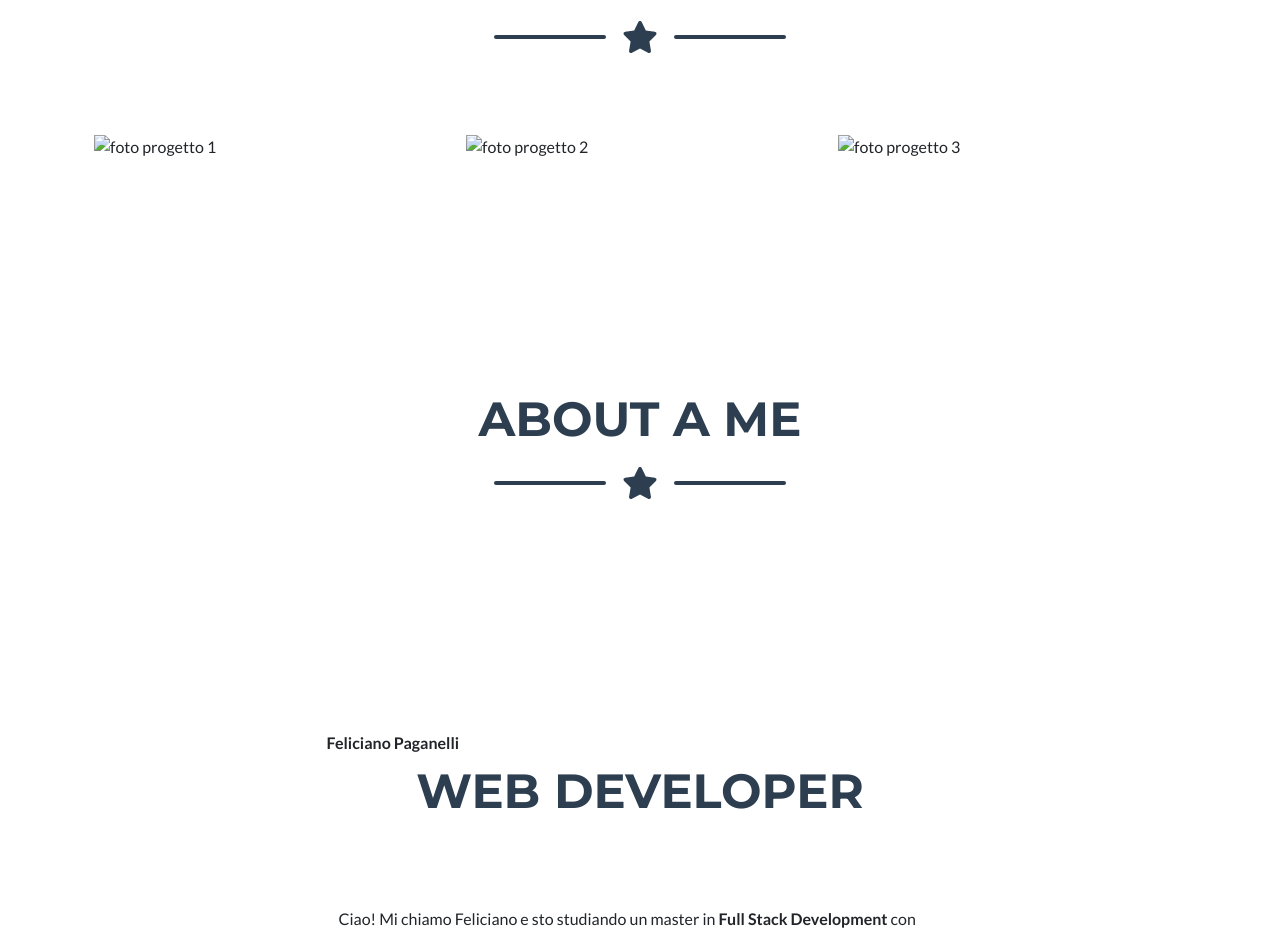
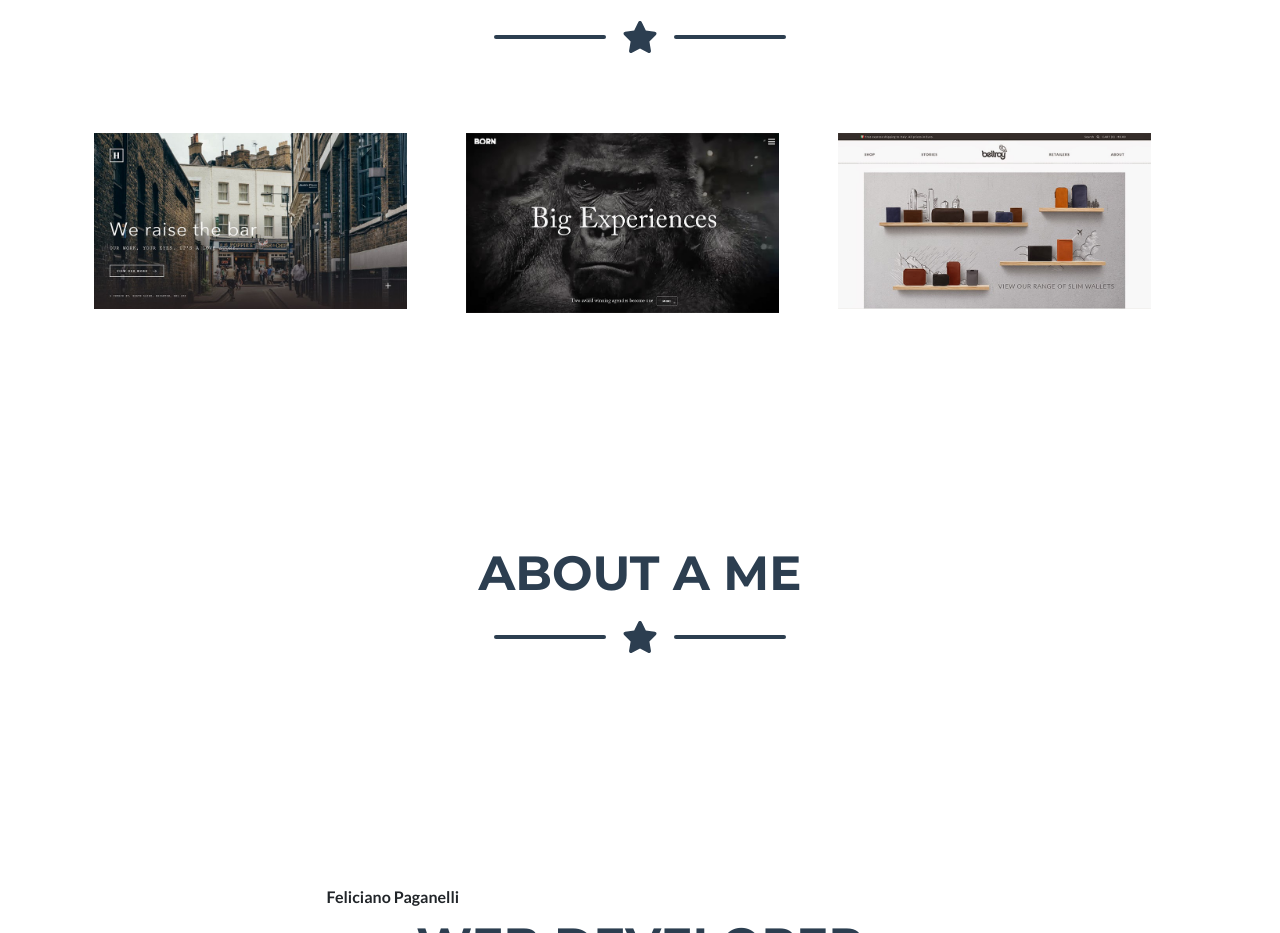
Before and after one commit to ilefagap84/ilefagap.github.io, a plain HTML site: page index.html in a window 1280 px wide. Shown: the part 2180-3113 px from the top of the page. Drawn offline with nearby package versions, Linux system fonts and the light colour scheme; a script that the page names is missing.

Commit message:
immagini progetto

```diff
--- a/index.html
+++ b/index.html
@@ -138,7 +138,7 @@
                             <div class="portfolio-item-caption d-flex align-items-center justify-content-center h-100 w-100">
                                 <div class="portfolio-item-caption-content text-center text-white"><i class="fas fa-plus fa-3x"></i></div>
                             </div>
-                            <img class="img-fluid" src="assets/progetto7.jpg" alt="foto progetto 1" />
+                            <img class="img-fluid" src="assets/img/portfolio/progetto7.jpg" alt="foto progetto 1" />
                         </div>
                     </div>
                     <!-- Portfolio Item 2-->
@@ -147,7 +147,7 @@
                             <div class="portfolio-item-caption d-flex align-items-center justify-content-center h-100 w-100">
                                 <div class="portfolio-item-caption-content text-center text-white"><i class="fas fa-plus fa-3x"></i></div>
                             </div>
-                            <img class="img-fluid" src="assets/progetto8.jpg" alt="foto progetto 2" />
+                            <img class="img-fluid" src="assets/img/portfolio/progetto8.jpg" alt="foto progetto 2" />
                         </div>
                     </div>
                     <!-- Portfolio Item 3-->
@@ -156,7 +156,7 @@
                             <div class="portfolio-item-caption d-flex align-items-center justify-content-center h-100 w-100">
                                 <div class="portfolio-item-caption-content text-center text-white"><i class="fas fa-plus fa-3x"></i></div>
                             </div>
-                            <img class="img-fluid" src="assets/progetto4.jpg" alt="foto progetto 3" />
+                            <img class="img-fluid" src="assets/img/portfolio/progetto4.jpg" alt="foto progetto 3" />
                         </div>
                     </div>
                 </div>
@@ -300,7 +300,7 @@
                                         <div class="divider-custom-line"></div>
                                     </div>
                                     <!-- Portfolio Modal - Image-->
-                                    <img class="img-fluid rounded mb-5" src="assets/progetto7.jpg" alt="foto progetto bar" />
+                                    <img class="img-fluid rounded mb-5" src="assets/img/portfolio/progetto7.jpg" alt="foto progetto bar" />
                                     <!-- Portfolio Modal - Text-->
                                     <p class="mb-4">Il mio primo progetto, ovvero lo spartiacque, dallo studio alla pratica. L'immagine è stata scattata durante un mio viaggio a Brighton.</p>
                                     <button class="btn btn-primary" data-bs-dismiss="modal">
@@ -332,7 +332,7 @@
                                         <div class="divider-custom-line"></div>
                                     </div>
                                     <!-- Portfolio Modal - Image-->
-                                    <img class="img-fluid rounded mb-5" src="assets/progetto8.jpg" alt="foto progetto 2" />
+                                    <img class="img-fluid rounded mb-5" src="assets/img/portfolio/progetto8.jpg" alt="foto progetto 2" />
                                     <!-- Portfolio Modal - Text-->
                                     <p class="mb-4">Questa pagina web l'ho creata in collaborazione con un mio amico fotografo.</p>
                                     <button class="btn btn-primary" data-bs-dismiss="modal">
@@ -364,7 +364,7 @@
                                         <div class="divider-custom-line"></div>
                                     </div>
                                     <!-- Portfolio Modal - Image-->
-                                    <img class="img-fluid rounded mb-5" src="assets/progetto4.jpg" alt="foto progetto 4" />
+                                    <img class="img-fluid rounded mb-5" src="assets/img/portfolio/progetto4.jpg" alt="foto progetto 4" />
                                     <!-- Portfolio Modal - Text-->
                                     <p class="mb-4">Questo pagina non è altro che un sito di e-commerce di accessori uomo e donna. </p>
                                     <button class="btn btn-primary" data-bs-dismiss="modal">
```
Also changed, not shown: assets/progetto4.jpg (deleted).
